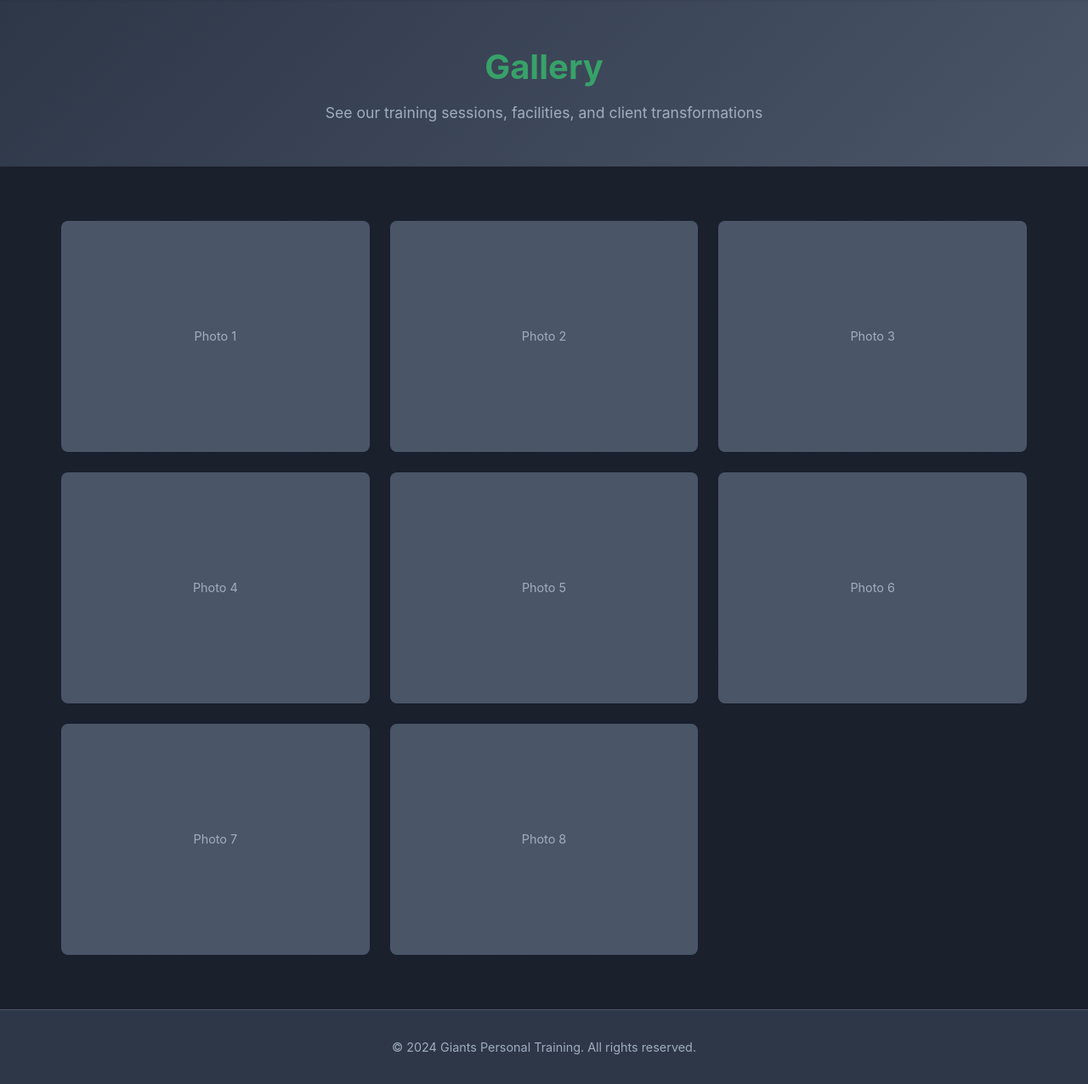
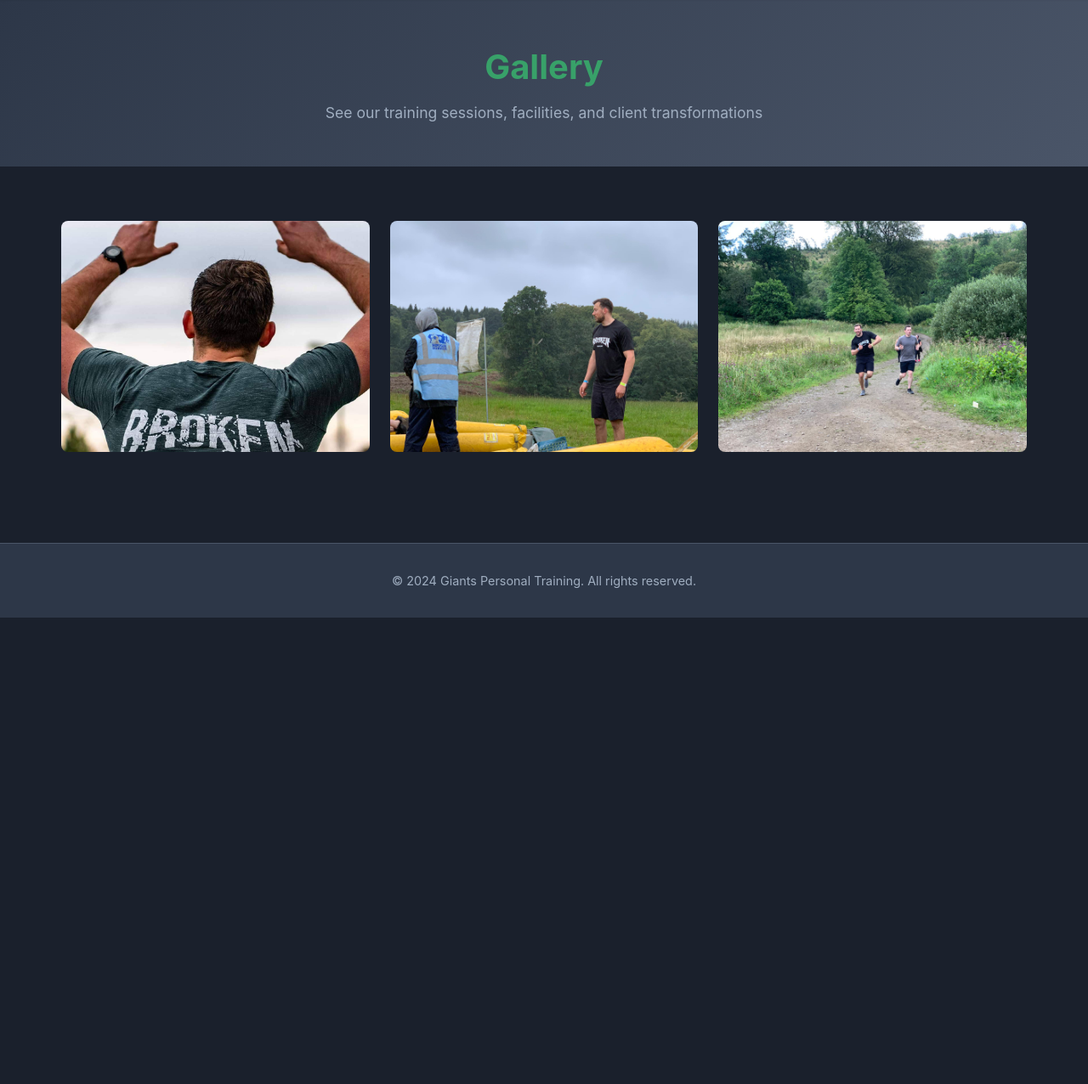
Before and after one commit to rossforsyth055-wq/Giants, a FastAPI app: page /gallery in a window 1280 px wide. Shown: the part 71-1347 px from the top of the page at 85% size. After the commit the page ends 798 px from the top, so only its background shows below. Run offline with FastAPI, Linux system fonts and the light colour scheme.

Commit message:
Add photos to gallery
- Add 3 training photos to gallery page
- Style images to fit gallery grid

Co-Authored-By: Claude Opus 4.5 <noreply@anthropic.com>

```diff
--- a/src/giants/static/css/style.css
+++ b/src/giants/static/css/style.css
@@ -578,6 +578,12 @@ body {
     transform: scale(1.02);
 }
 
+.gallery-grid-large .gallery-item img {
+    width: 100%;
+    height: 100%;
+    object-fit: cover;
+}
+
 /* Trainers Section */
 .trainers-section {
     padding: 4rem 2rem;
--- a/src/giants/templates/gallery.html
+++ b/src/giants/templates/gallery.html
@@ -10,29 +10,14 @@
 
 <section class="gallery-section">
     <div class="gallery-grid-large">
-        <div class="gallery-item placeholder">
-            <span>Photo 1</span>
+        <div class="gallery-item">
+            <img src="/static/images/4cfa5200-3c17-4370-8258-2fd6b16f9b6d.jpg" alt="Training photo">
         </div>
-        <div class="gallery-item placeholder">
-            <span>Photo 2</span>
+        <div class="gallery-item">
+            <img src="/static/images/beaa5a8f-eb91-4216-b023-e9b90c60d783.jpg" alt="Training photo">
         </div>
-        <div class="gallery-item placeholder">
-            <span>Photo 3</span>
-        </div>
-        <div class="gallery-item placeholder">
-            <span>Photo 4</span>
-        </div>
-        <div class="gallery-item placeholder">
-            <span>Photo 5</span>
-        </div>
-        <div class="gallery-item placeholder">
-            <span>Photo 6</span>
-        </div>
-        <div class="gallery-item placeholder">
-            <span>Photo 7</span>
-        </div>
-        <div class="gallery-item placeholder">
-            <span>Photo 8</span>
+        <div class="gallery-item">
+            <img src="/static/images/dfd85a75-6d35-49e2-ab7e-ab6803bda461.jpg" alt="Training photo">
         </div>
     </div>
 </section>
```
Also changed, not shown: src/giants/static/images/4cfa5200-3c17-4370-8258-2fd6b16f9b6d.jpg (added), src/giants/static/images/beaa5a8f-eb91-4216-b023-e9b90c60d783.jpg (added), src/giants/static/images/dfd85a75-6d35-49e2-ab7e-ab6803bda461.jpg (added).
